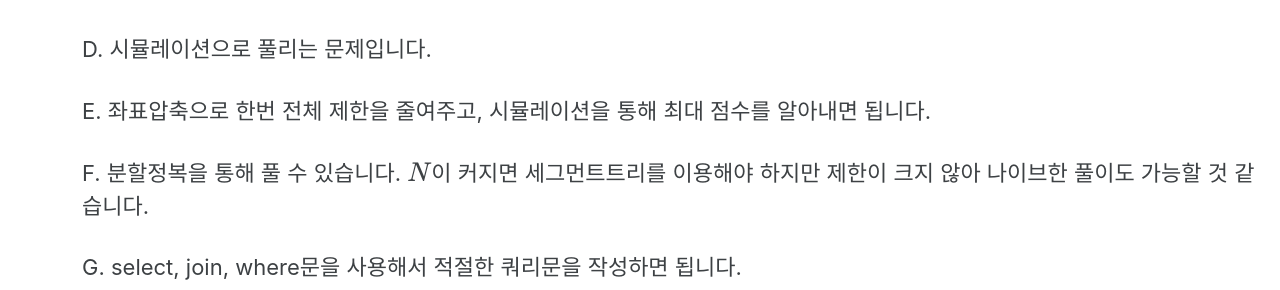
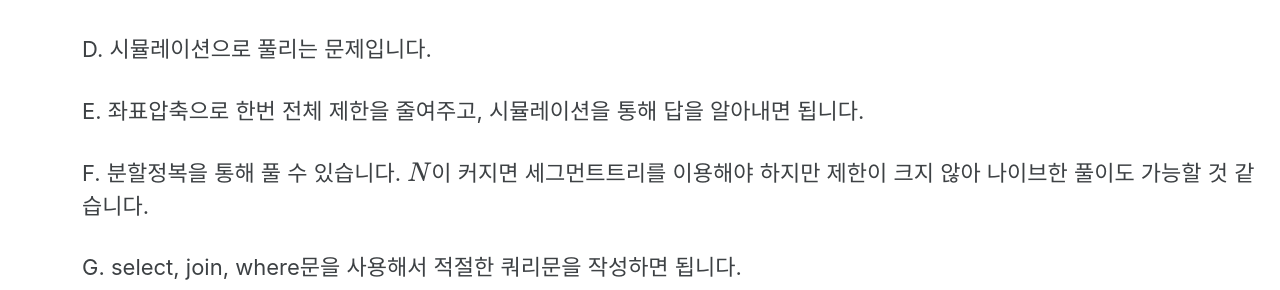
Before and after one commit to ingyu1008/previous-blog, a Jekyll site: the page built from _posts/2021-02-27-swm12.md, in a window 1280 px wide. Shown: the part 314-604 px from the top of the page. Built offline with Jekyll 4.4.1, drawn with Linux system fonts in a browser that asks for light colours; cached includes are drawn as plain includes; formulas are drawn with MathJax 3.

Commit message:
ADD : SWM post

```diff
--- a/_posts/2021-02-27-swm12.md
+++ b/_posts/2021-02-27-swm12.md
@@ -21,7 +21,7 @@ C. 슬라이딩 윈도우 기법을 이용한 쉬운 문제입니다.
 
 D. 시뮬레이션으로 풀리는 문제입니다.
 
-E. 좌표압축으로 한번 전체 제한을 줄여주고, 시뮬레이션을 통해 최대 점수를 알아내면 됩니다.
+E. 좌표압축으로 한번 전체 제한을 줄여주고, 시뮬레이션을 통해 답을 알아내면 됩니다.
 
 F. 분할정복을 통해 풀 수 있습니다. $$N$$이 커지면 세그먼트트리를 이용해야 하지만 제한이 크지 않아 나이브한 풀이도 가능할 것 같습니다.
 
```
